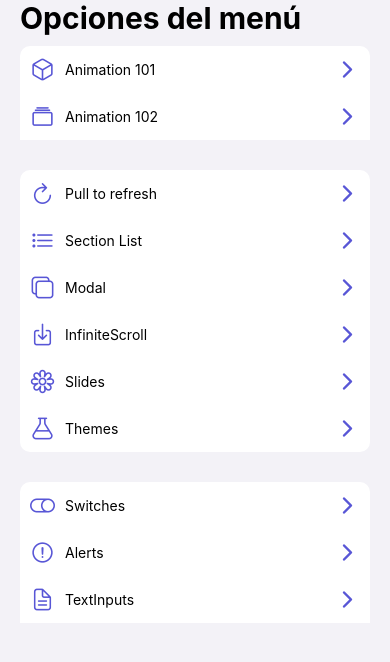
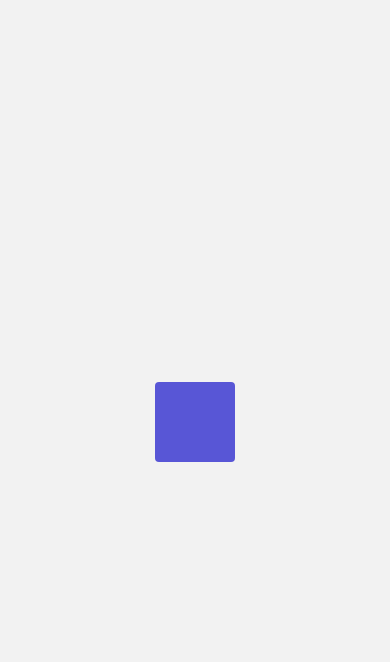
Before and after one commit to Lautaro261/componentsApp, a React Native app: screen /Animation102Screen in a window 390 px wide. Shown: the top 662 px of the page. Built offline with nearby package versions, Linux system fonts and the light colour scheme.

Commit message:
Animation102Screen finalizado

```diff
--- a/src/presentation/navigator/Navigator.tsx
+++ b/src/presentation/navigator/Navigator.tsx
@@ -2,6 +2,7 @@ import React from 'react';
 import { createStackNavigator } from '@react-navigation/stack';
 import { HomeScreen } from '../screens/home/HomeScreen';
 import { Animation101Screen } from '../screens/animations/Animation101Screen';
+import { Animation102Screen } from '../screens/animations/Animation102Screen';
 
 const Stack = createStackNavigator();
 
@@ -14,6 +15,7 @@ export const Navigator = () => {
     >
       <Stack.Screen name="Home" component={HomeScreen} />
       <Stack.Screen name="Animation101Screen" component={Animation101Screen}/>
+      <Stack.Screen name="Animation102Screen" component={Animation102Screen}/>
     </Stack.Navigator>
   );
 };
--- /dev/null
+++ b/src/presentation/screens/animations/Animation102Screen.tsx
@@ -0,0 +1,51 @@
+import React, { useRef } from 'react';
+import { View, StyleSheet, Animated, PanResponder} from 'react-native';
+import { colors } from '../../../config/theme/globalTheme';
+
+export const Animation102Screen = () => {
+    const pan = useRef(new Animated.ValueXY()).current;
+
+    const panResponder = PanResponder.create({
+        onStartShouldSetPanResponder:()=> true,
+        onPanResponderMove: Animated.event([
+            null,
+            {
+                dx:pan.x,
+                dy:pan.y,
+            },
+        ],{
+            useNativeDriver:false, //FALSE MUY IMPORTANTE
+        }),
+        onPanResponderRelease: ()=>{
+            Animated.spring(
+                pan,
+                {toValue:{x:0, y:0}, useNativeDriver: false} //FALSE MUY IMPORTANTE
+            ).start();
+        },
+    });
+
+
+
+  return (
+    <View style={styles.container}>
+     <Animated.View
+     {...panResponder.panHandlers}
+     style={[pan.getLayout(), styles.box]}
+     />
+    </View>
+  );
+};
+
+const styles = StyleSheet.create({
+  container: {
+    flex: 1,
+    justifyContent: 'center',
+    alignItems: 'center',
+  },
+  box:{
+    backgroundColor: colors.primary,
+    width:80,
+    height:80,
+    borderRadius:4,
+  },
+});
```
Also changed, not shown: src/presentation/screens/switches/SwitchScreen.tsx (added, +18 -0 lines).
